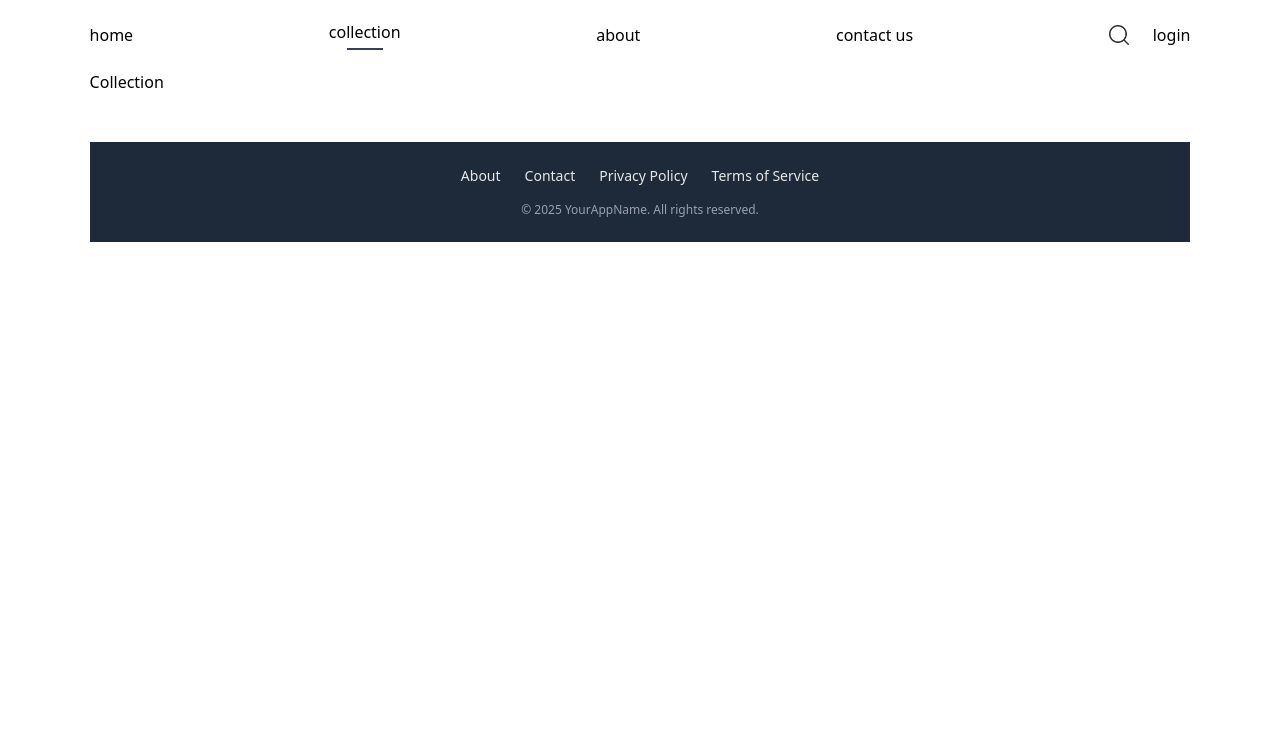
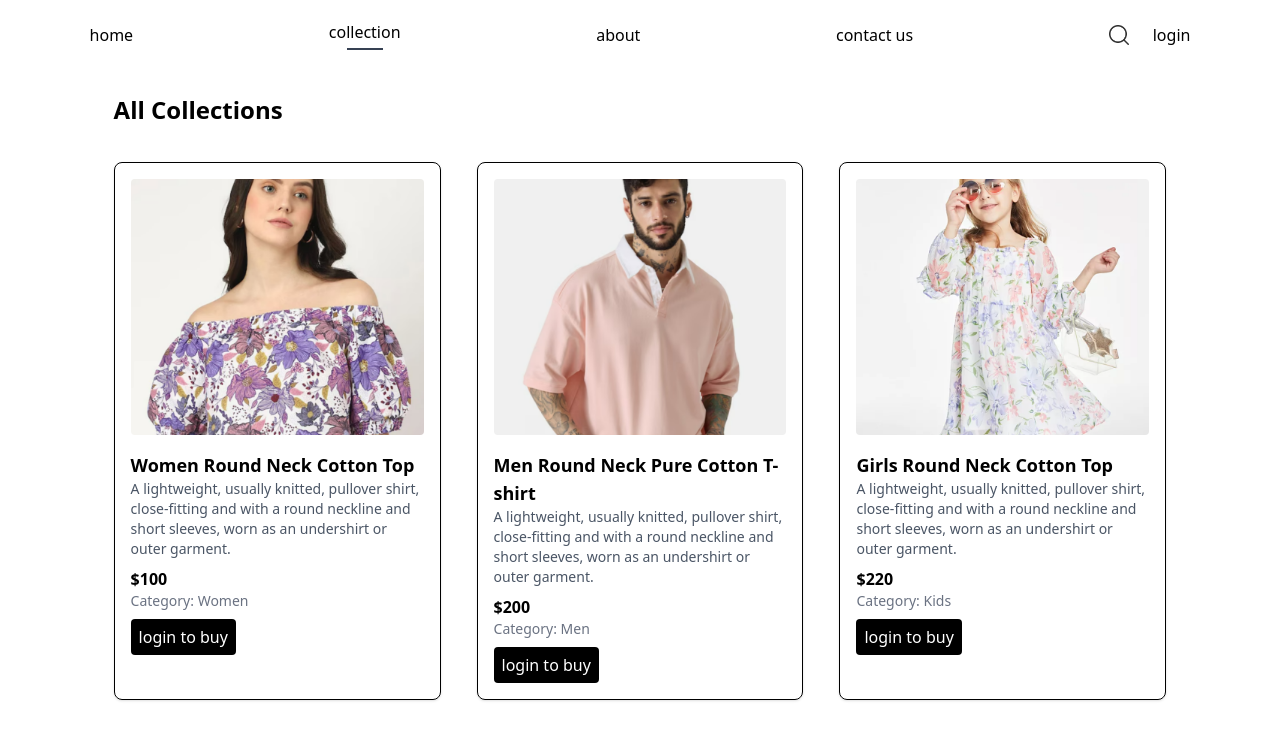
Before and after one commit to damnparth/node-ecom, a React (Vite) app in the folder frontend/: page /collection in a window 1280 px wide. Shown: the top 734 px of the page. Built offline with nearby package versions, Linux system fonts and the light colour scheme.

Commit message:
logout+collections

```diff
--- a/frontend/src/App.jsx
+++ b/frontend/src/App.jsx
@@ -17,6 +17,7 @@ import Hero from './components/Hero'
 import Register from './pages/Register'
 import Footer from './components/Footer'
 import Logout from './pages/Logout'
+import Cart from './pages/Cart'
 
 function App() {
 
@@ -38,6 +39,7 @@ function App() {
       <Route path='/orders' element={<Orders></Orders>}></Route>
       <Route path='/register' element={<Register></Register>}></Route>
       <Route path='/logout' element={<Logout></Logout>}></Route>
+      <Route path='/cart' element={<Cart></Cart>}></Route>
 
 
 
--- a/frontend/src/components/NavBar.jsx
+++ b/frontend/src/components/NavBar.jsx
@@ -11,13 +11,19 @@ const NavBar = () => {
     //show cart and profile only if the user is logged in
 
     useEffect(() => {
+    const checkAuth = () => {
         const token = sessionStorage.getItem("jwt");
-        if (token) {
-            setLoggedIn(true);
-        } else {
-            setLoggedIn(false);
-        }
-    }, []);
+        setLoggedIn(!!token);
+    };
+
+    checkAuth();
+
+    window.addEventListener("authChanged", checkAuth);
+
+    return () => {
+        window.removeEventListener("authChanged", checkAuth);
+    };
+}, []);
 
     return (
         <div className='flex items-center justify-between py-5 font-medium'>
--- /dev/null
+++ b/frontend/src/context/AuthContext.jsx
@@ -0,0 +1,10 @@
+import { createContext } from "react";
+import { useState } from "react";
+import { useEffect } from "react";
+export const authContext = createContext();
+const authContext=(props)=>
+{
+    const [isLoggedIn,setIsLoggedIn]=useState();
+
+
+}
--- a/frontend/src/pages/Collection.jsx
+++ b/frontend/src/pages/Collection.jsx
@@ -1,9 +1,66 @@
 import React from 'react'
+import { products } from '../assets/assets'
+import { Link } from 'react-router-dom';
+import { useState } from 'react';
+import { useEffect } from 'react';
 
 const Collection = () => {
+
+  const[isLoggedIn,setIsLoggedIn]=useState()
+  const token = sessionStorage.getItem("jwt")
+  useEffect(()=>
+  {
+    if(token)
+  {
+    setIsLoggedIn(true)
+    console.log(isLoggedIn)
+  }
+  else{
+    setIsLoggedIn(false)
+    console.log(isLoggedIn)
+  }
+  },[])
+
+
   return (
-    <div>Collection</div>
-  )
-}
+    <div className="p-6">
+      <h1 className="text-2xl font-bold mb-9">All Collections</h1>
+      <div className="grid grid-cols-1 sm:grid-cols-2 md:grid-cols-3 gap-9">
+        {products.map(product => (
+          <div key={product._id} className="border rounded-lg shadow hover:shadow-md transition duration-300 p-4">
+            <img
+              src={product.image[0]}
+              alt={product.name}
+              className="w-full h-64 object-cover mb-4 rounded"
+            />
+            <h2 className="text-lg font-semibold">{product.name}</h2>
+            <p className="text-sm text-gray-600">{product.description}</p>
+            <p className="text-black font-bold mt-2">${product.price}</p>
+            <p className="text-sm text-gray-500">Category: {product.category}</p>
+            <button className='cursor-pointer bg-black text-white p-1.5 rounded mt-2 px-2'>
+              {isLoggedIn?(
+                <Link to='/cart'>
 
-export default Collection
+              add to cart
+              </Link>
+
+              ):(
+                 <Link to='/login'>
+
+
+              login to buy
+              </Link>
+
+              )}
+
+
+            </button>
+
+          </div>
+        ))}
+      </div>
+    </div>
+  );
+};
+
+export default Collection;
--- a/frontend/src/pages/Home.jsx
+++ b/frontend/src/pages/Home.jsx
@@ -11,7 +11,7 @@ function Home() {
 
     if (token && user) {
       const parsedUser = JSON.parse(user);
-      setUsername(parsedUser.username); // ✅ set username if logged in
+      setUsername(parsedUser.username);
     }
   }, []);
 
--- a/frontend/src/pages/Login.jsx
+++ b/frontend/src/pages/Login.jsx
@@ -29,7 +29,8 @@ const Login = () => {
                 if(message==="login successful")
                 {
                     sessionStorage.setItem("jwt",token)
-                    sessionStorage.setItem("user",user)
+                    sessionStorage.setItem("user",JSON.stringify(res.data.user))
+                    window.dispatchEvent(new Event("authChanged"));
                     //console.log(token+user)
                 }
                 else{
--- a/frontend/src/pages/Logout.jsx
+++ b/frontend/src/pages/Logout.jsx
@@ -1,13 +1,22 @@
 import React from 'react'
-import { Link } from 'react-router-dom'
+import { Link, useNavigate } from 'react-router-dom'
 
 const Logout = () => {
+    const navigate = useNavigate();
+    const handleLogout=()=>
+    {
+        sessionStorage.clear();
+        navigate("/")
+        window.dispatchEvent(new Event("authChanged"));
+
+    }
   return (
+
     <>
 
     <div>Logout?</div>
-    <button className='cursor-pointer'>
-        logout?
+    <button className='cursor-pointer' onClick={handleLogout()}>
+        logout
     </button>
 
 
```
